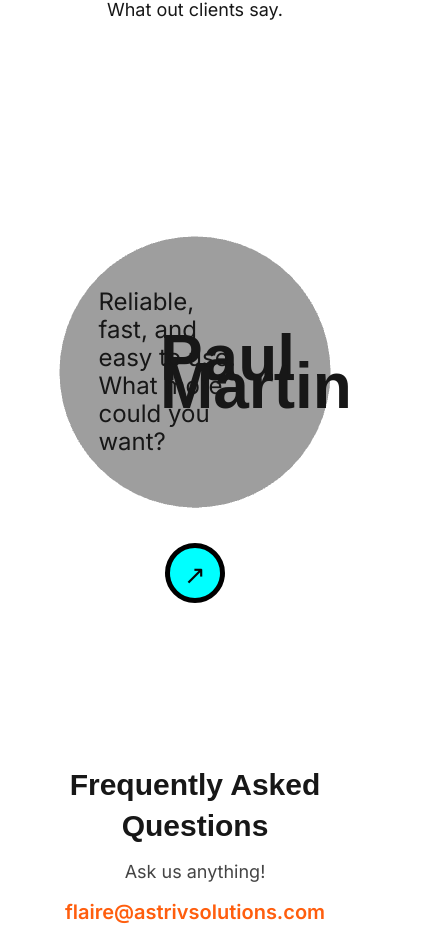
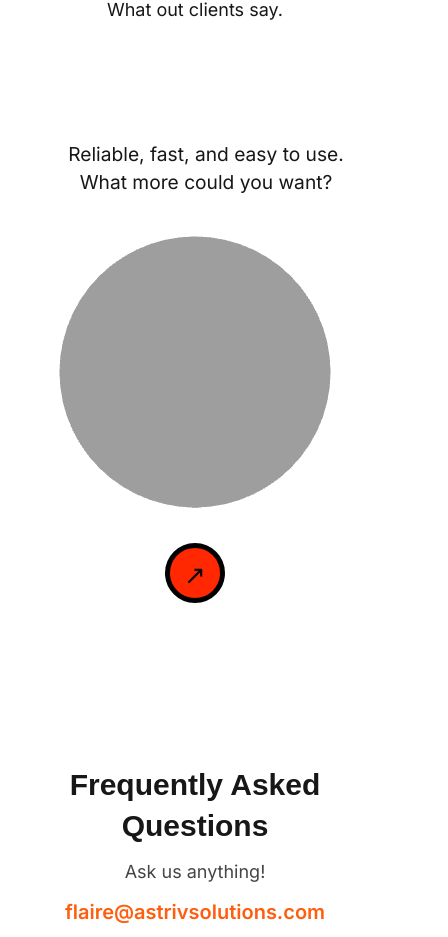
Before and after one commit to astriv-solutions/flaire-web, a Next.js app: page / in a window 390 px wide. Shown: the part 7311-8248 px from the top of the page, 448 px wide, since content can reach past the window. Built offline with nearby package versions, Linux system fonts and the light colour scheme.

Commit message:
refactor: Update InfiniteMenu component styles and structure for improved responsiveness

```diff
--- a/src/components/InfiniteMenu.tsx
+++ b/src/components/InfiniteMenu.tsx
@@ -1202,19 +1202,20 @@ const InfiniteMenu: FC<InfiniteMenuProps> = ({ items = [] }) => {
       {activeItem && (
         <>
           {/* Title */}
-          <h2
+          <h3
             className={`
           select-none
           absolute
           font-black
-          [font-size:4rem]
-          left-[1.6em]
+          [font-size:3rem]
+          left-[3.6em]
           top-1/2
           transform
           translate-x-[20%]
           -translate-y-1/2
           transition-all
           ease-[cubic-bezier(0.25,0.1,0.25,1.0)]
+          hidden sm:block
           ${
             isMoving
               ? 'opacity-0 pointer-events-none duration-[100ms]'
@@ -1223,7 +1224,7 @@ const InfiniteMenu: FC<InfiniteMenuProps> = ({ items = [] }) => {
         `}
           >
             {activeItem.title}
-          </h2>
+          </h3>
 
           {/* Description */}
           <p
@@ -1231,15 +1232,18 @@ const InfiniteMenu: FC<InfiniteMenuProps> = ({ items = [] }) => {
           select-none
           absolute
           max-w-[10ch]
-          text-[1.5rem]
-          top-1/2
-          right-[1%]
+          sm:max-w-[20ch] max-w-[80vw]
+          text-[1.2rem]
+          sm:top-1/2 top-[6rem]
+          sm:right-[1%] right-[-8rem]
+          sm:text-right text-center
+          -translate-x-1/2
           transition-all
           ease-[cubic-bezier(0.25,0.1,0.25,1.0)]
           ${
             isMoving
-              ? 'opacity-0 pointer-events-none duration-[100ms] translate-x-[-60%] -translate-y-1/2'
-              : 'opacity-100 pointer-events-auto duration-[500ms] translate-x-[-90%] -translate-y-1/2'
+              ? 'opacity-0 pointer-events-none duration-[100ms] sm:translate-x-[-60%] -translate-y-1/2'
+              : 'opacity-100 pointer-events-auto duration-[500ms] sm:translate-x-[-90%] -translate-y-1/2'
           }
         `}
           >
@@ -1257,7 +1261,7 @@ const InfiniteMenu: FC<InfiniteMenuProps> = ({ items = [] }) => {
           h-[60px]
           grid
           place-items-center
-          bg-[#00ffff]
+          bg-primary
           border-[5px]
           border-black
           rounded-full
```
